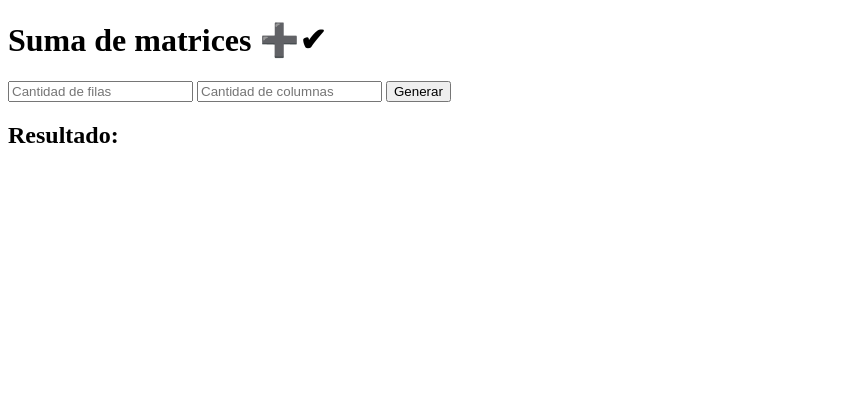
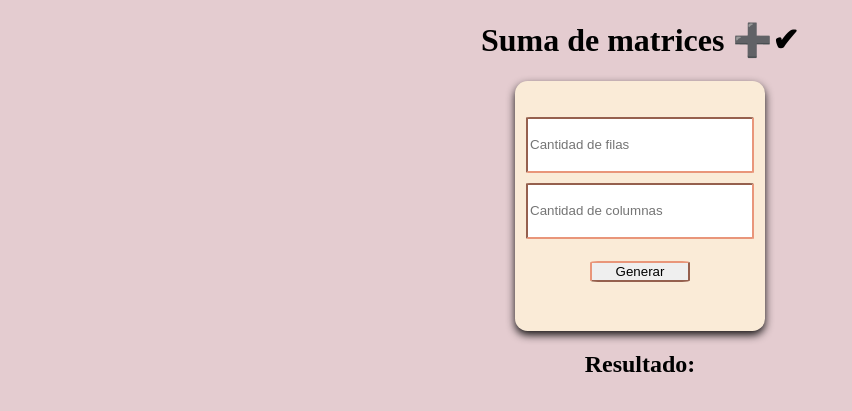
Before and after one commit to Fleitaselene-dev/sumas_matrices, a Flask app: page / in a window 1280 px wide. Shown: the top 411 px of the page, without its empty margins (0-852 px from the left). Run offline with Flask 3, Linux system fonts and the light colour scheme.

Commit message:
se arreglaron errores de codigo y estilos

```diff
--- a/static/script.js
+++ b/static/script.js
@@ -26,7 +26,7 @@ document.getElementById("generar").addEventListener("click", function() {
             }
             matriz.appendChild(row);
         }
-        matricesDiv.appendChild(matriz);
+        matrices.appendChild(matriz);
     }
 
     document.getElementById("sumar").style.display = "block";
@@ -71,13 +71,35 @@ function mostrarResultado(matriz) {
     let resultadoDiv = document.getElementById("resultado");
     resultadoDiv.innerHTML = "<h3>Matriz Resultante</h3>";
 
+    let matrizContainer = document.createElement("div");
+    matrizContainer.className = "matriz-resultado";
+    matrizContainer.style.display = "flex";
+    matrizContainer.style.flexDirection = "column";
+    matrizContainer.style.alignItems = "center";
+    matrizContainer.style.margin = "20px 0";
+
     matriz.forEach(fila => {
         let row = document.createElement("div");
+        row.style.display = "flex";
+        row.style.margin = "2px 0";
+
         fila.forEach(valor => {
             let span = document.createElement("span");
-            span.textContent = valor + " ";
+            span.textContent = valor;
+            span.style.width = "50px";
+            span.style.height = "50px";
+            span.style.display = "flex";
+            span.style.justifyContent = "center";
+            span.style.alignItems = "center";
+            span.style.border = "1px solid darksalmon";
+            span.style.margin = "0 2px";
+            span.style.backgroundColor = "#fff8f7";
+
             row.appendChild(span);
         });
-        resultadoDiv.appendChild(row);
+
+        matrizContainer.appendChild(row);
     });
+
+    resultadoDiv.appendChild(matrizContainer);
 }
--- /dev/null
+++ b/static/style.css
@@ -0,0 +1,43 @@
+body{
+    background-color: rgb(228, 204, 208);
+    justify-items: center
+    };
+
+    h1{
+    font-family: Arial, "Helvetica Neue", Helvetica, sans-serif;
+    font-size: larger;
+    }
+    h3{
+        font-family: Arial, Helvetica, sans-serif;
+        font-size: larger;
+    }
+    .container{
+        box-shadow: 0 4px 8px rgba(0, 0, 0, 0.91);;
+        border-radius: 5%;
+        background-color: antiquewhite;
+        display: flex;
+        flex-direction: column;
+        gap: 10px;
+        height: 250px;
+        width: 250px;
+       justify-content: center;
+       align-items: center;
+       border-color: darksalmon;
+    }
+    input{
+        border-radius: 2%;
+        border-color: darksalmon;
+        height: 50px;
+        width: 220px;
+    }
+    button{
+        border-radius: 8%;
+        width: 100px;
+        justify-self: center;
+        cursor: pointer;
+        margin: 5%;
+        border-color: darksalmon;
+    }
+    button:hover{
+        background-color: rgb(209, 153, 238);
+    }
--- a/suma_matrices.py
+++ /dev/null
@@ -1,6 +0,0 @@
-#Crear un sitio, donde al usuario se le solicitaran datos para resolver la suma de dos matrices para ello realizar el siguiente sistema:
-
-#1- Solicitar al usuario la cantidad de filas y columnas que tendrán las 2 matrices a sumar. para ello en el sitio se deben crear 2 input box donde el usuario cargara dichos valores.
-#2 - Al saber la cantidad de filas y columnas, presentar al usuario en la interfaz del cliente las cajas de texto donde se cargaran los datos de la Matriz 1 y la Matriz 2. Validar que los datos estén cargados y sean numéricos antes de enviar a realizar la suma de matrices.
-#3 - Realizar la Suma de las 2 matrices en el servidor.
-#4 - Por ultimo mostrar la matiz resultante en el sitio web creado.
--- a/templates/index.html
+++ b/templates/index.html
@@ -3,6 +3,7 @@
 <head>
     <meta charset="UTF-8">
     <meta name="viewport" content="width=device-width, initial-scale=1.0">
+    <link rel="stylesheet" href="{{ url_for('static', filename='style.css') }}">
     <title>Suma de Matrices</title>
 </head>
 <body>
```
